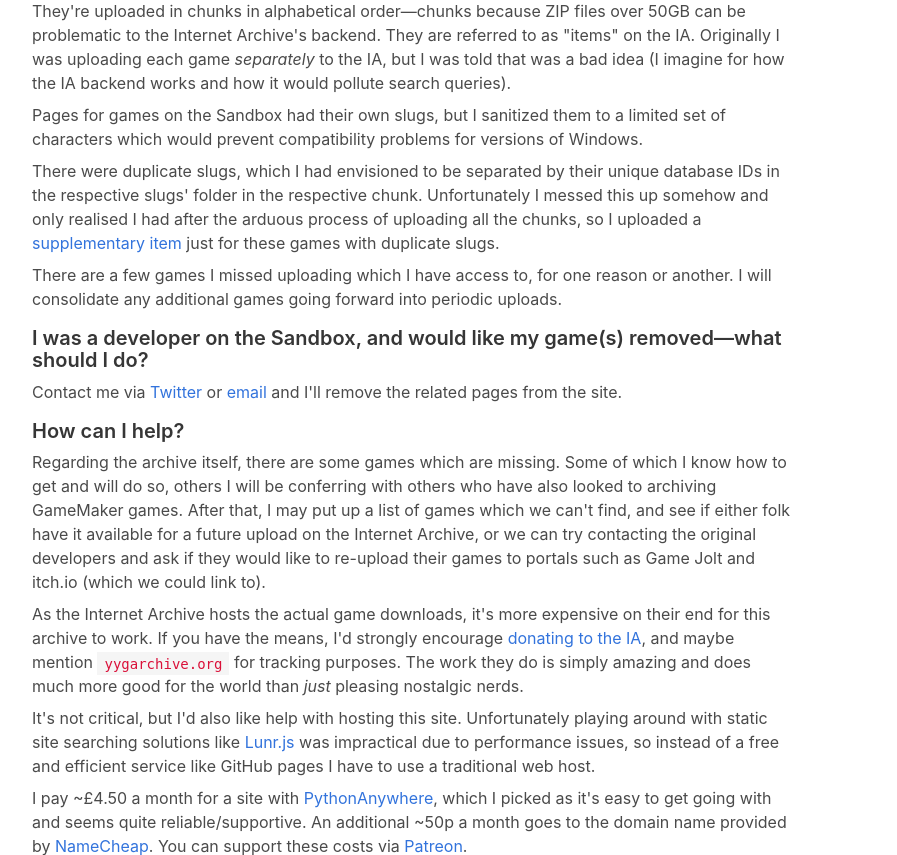
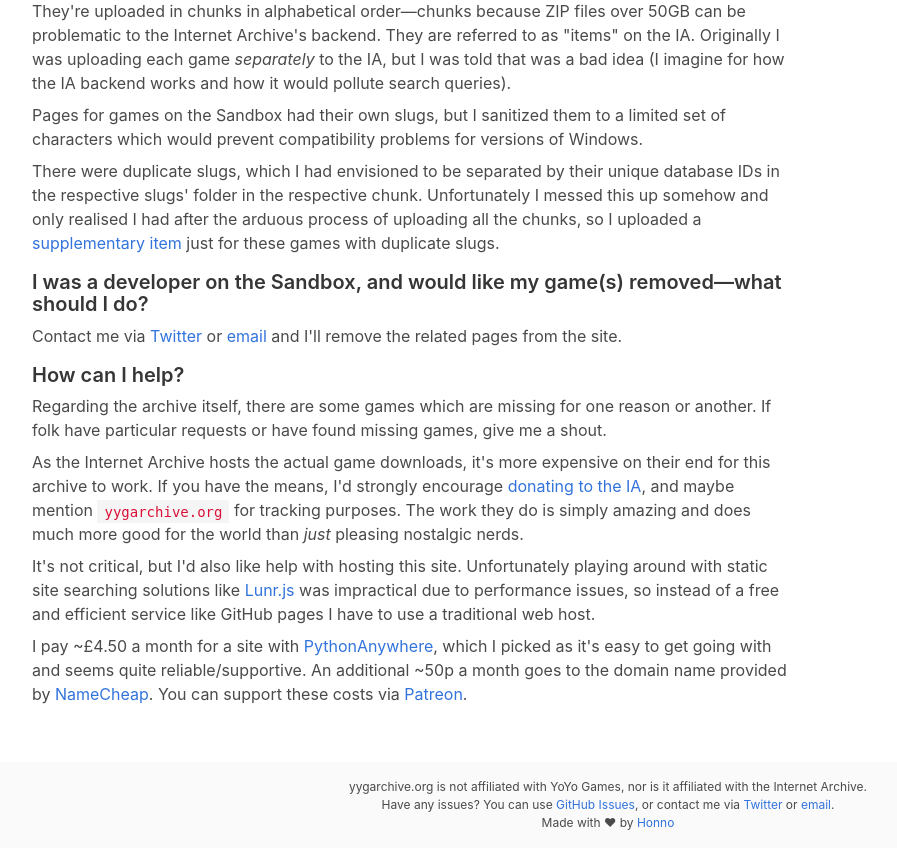
Before and after one commit to honno/yygarchive.org, a Flask app: page / in a window 1280 px wide. Shown: the part 1175-2030 px from the top of the page, without its empty margins (32-929 px from the left). After the commit the page ends 2005 px from the top, so only its background shows below. Run offline with Flask 2, Linux system fonts and the light colour scheme.

Commit message:
updated front page text

```diff
--- a/app/templates/index.html
+++ b/app/templates/index.html
@@ -30,13 +30,12 @@
             <p class="mb-2">They're uploaded in chunks in alphabetical order—chunks because ZIP files over 50GB can be problematic to the Internet Archive's backend. They are referred to as "items" on the IA. Originally I was uploading each game <i>separately</i> to the IA, but I was told that was a bad idea (I imagine for how the IA backend works and how it would pollute search queries).</p>
             <p class="mb-2">Pages for games on the Sandbox had their own slugs, but I sanitized them to a limited set of characters which would prevent compatibility problems for versions of Windows.</p>
             <p class="mb-2">There were duplicate slugs, which I had envisioned to be separated by their unique database IDs in the respective slugs' folder in the respective chunk. Unfortunately I messed this up somehow and only realised I had after the arduous process of uploading all the chunks, so I uploaded a <a href="https://archive.org/details/yyg-sandbox-duplicates">supplementary item</a> just for these games with duplicate slugs.</p>
-            <p class="mb-2">There are a few games I missed uploading which I have access to, for one reason or another. I will consolidate any additional games going forward into periodic uploads.</p>
 
             <h3 class="title is-5 mt-4 mb-2">I was a developer on the Sandbox, and would like my game(s) removed—what should I do?</h3>
             <p class="mb-2">Contact me via <a href="https://twitter.com/WhoStoleHonno">Twitter</a> or <a href="mailto:quitesimplymatt@gmail.com">email</a> and I'll remove the related pages from the site.</p>
 
             <h3 class="title is-5 mt-4 mb-2">How can I help?</h3>
-            <p class="mb-2">Regarding the archive itself, there are some games which are missing. Some of which I know how to get and will do so, others I will be conferring with others who have also looked to archiving GameMaker games. After that, I may put up a list of games which we can't find, and see if either folk have it available for a future upload on the Internet Archive, or we can try contacting the original developers and ask if they would like to re-upload their games to portals such as Game Jolt and itch.io (which we could link to).
+            <p class="mb-2">Regarding the archive itself, there are some games which are missing for one reason or another. If folk have particular requests or have found missing games, give me a shout.</p>
                 <p class="mb-2">As the Internet Archive hosts the actual game downloads, it's more expensive on their end for this archive to work. If you have the means, I'd strongly encourage <a href="https://archive.org/donate/">donating to the IA</a>, and maybe mention <code>yygarchive.org</code> for tracking purposes. The work they do is simply amazing and does much more good for the world than <i>just</i> pleasing nostalgic nerds.</p>
                 <p class="mb-2">It's not critical, but I'd also like help with hosting this site. Unfortunately playing around with static site searching solutions like <a href="https://lunrjs.com/">Lunr.js</a> was impractical due to performance issues, so instead of a free and efficient service like GitHub pages I have to use a traditional web host.</p>
                 <p class="mb-2">I pay ~£4.50 a month for a site with <a href="https://www.pythonanywhere.com/">PythonAnywhere</a>, which I picked as it's easy to get going with and seems quite reliable/supportive. An additional ~50p a month goes to the domain name provided by <a href="https://www.namecheap.com/">NameCheap</a>. You can support these costs via <a href="https://www.patreon.com/yygarchive">Patreon</a>.</p>
```
